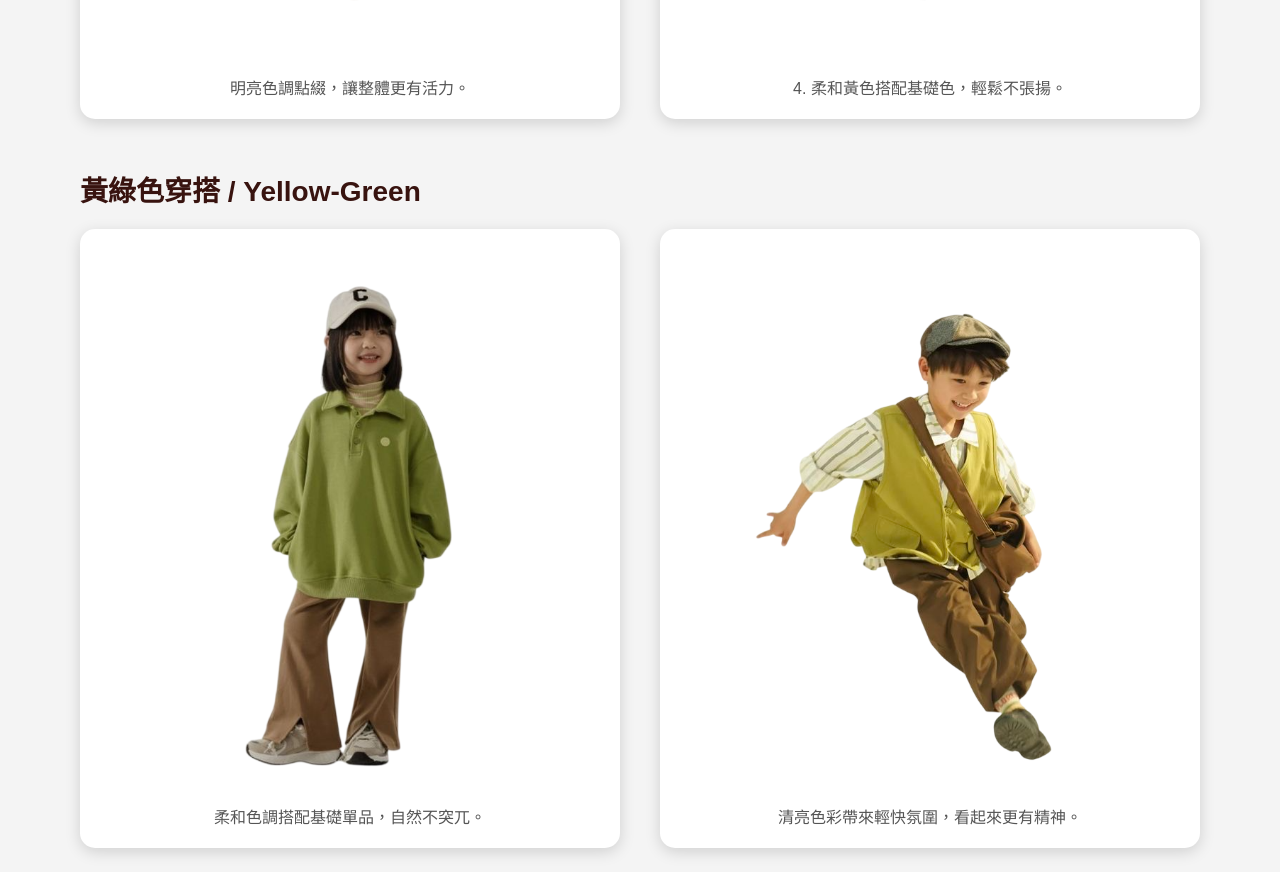
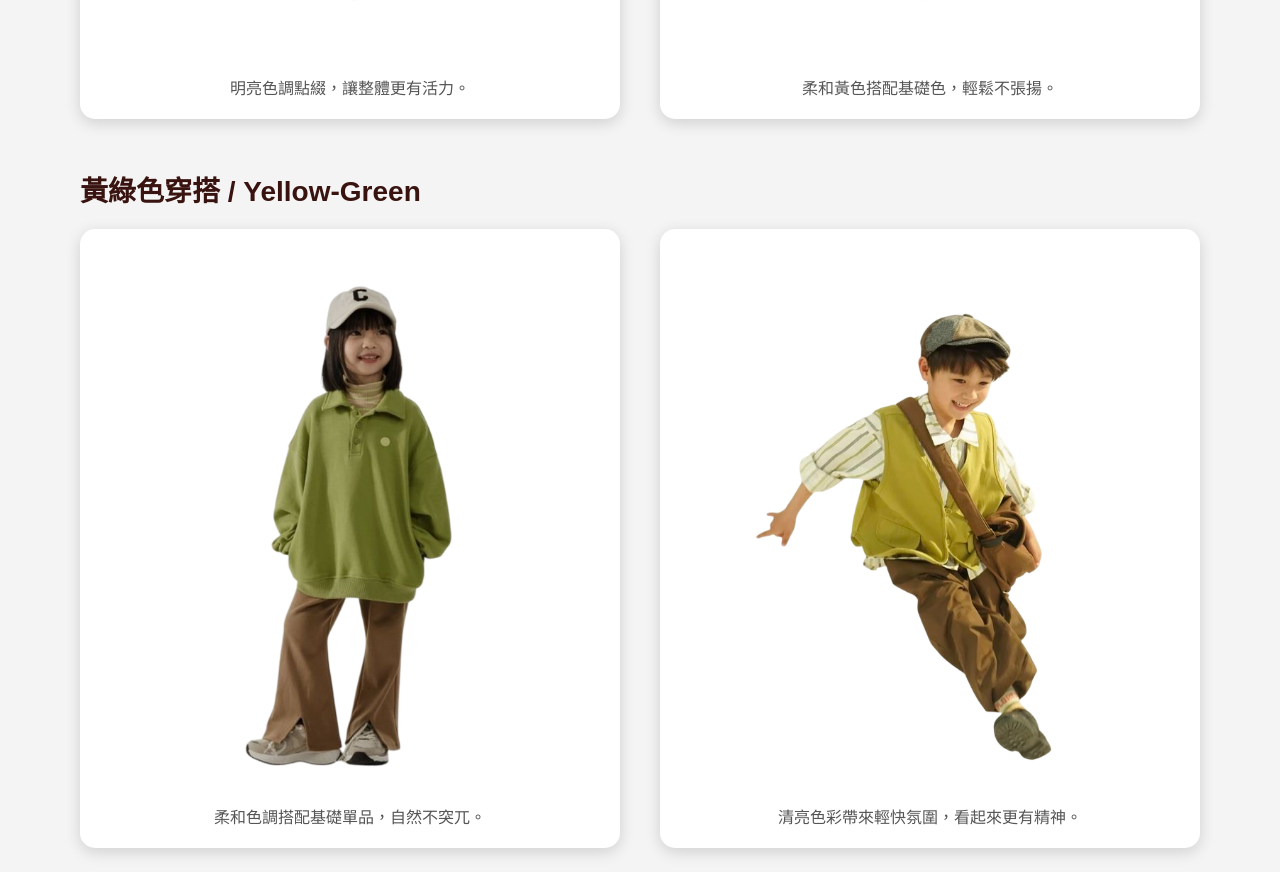
Before and after one commit to ouo433/456, a plain HTML site: page Style.html in a window 1280 px wide. Shown: the part 1471-2343 px from the top of the page. Drawn offline with Linux system fonts and the light colour scheme.

Commit message:
Update Style.html

```diff
--- a/Style.html
+++ b/Style.html
@@ -48,7 +48,7 @@
                 </div>
                 <div class="card">
                     <img src="./img/img5/img_504.png" alt="">
-                    <p>4.	柔和黃色搭配基礎色，輕鬆不張揚。</p>
+                    <p>柔和黃色搭配基礎色，輕鬆不張揚。</p>
                 </div>
             </div>
         </section>
@@ -155,4 +155,5 @@
 
 </body>
 
+
 </html>
```
